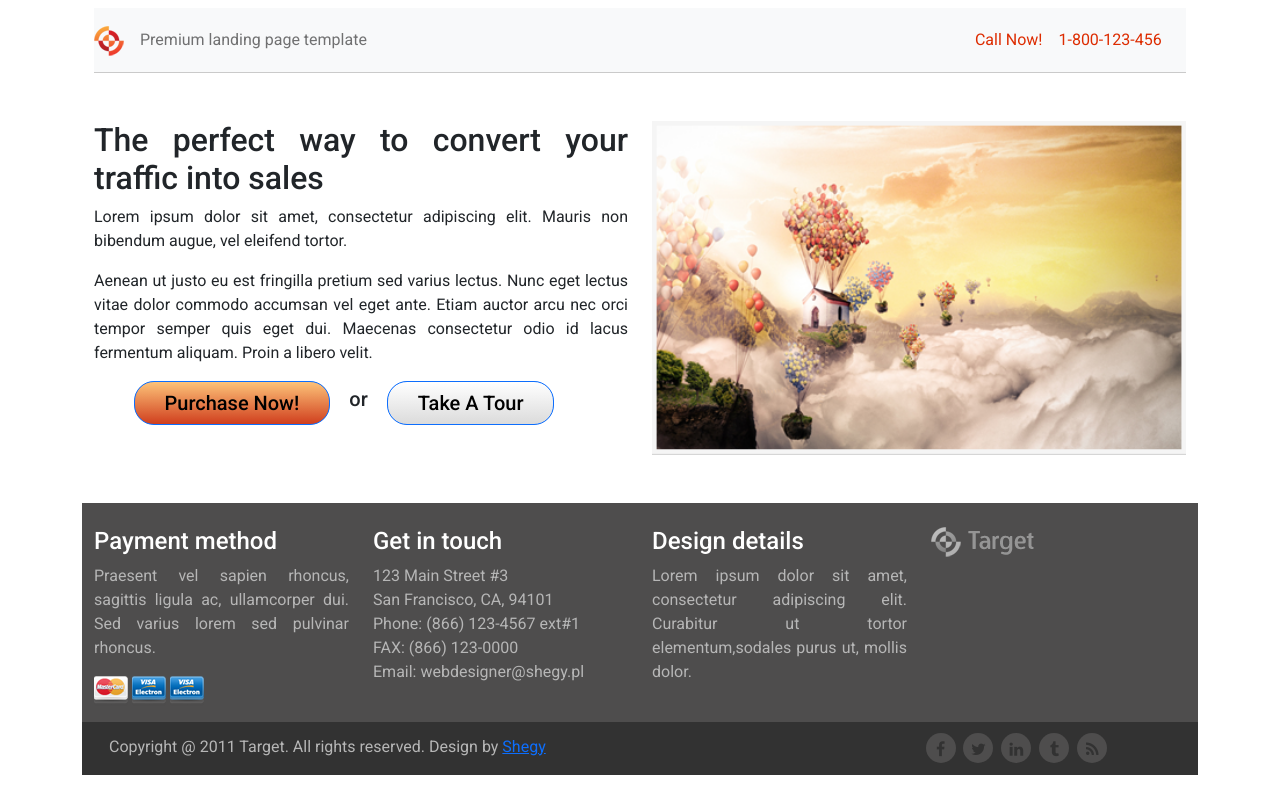
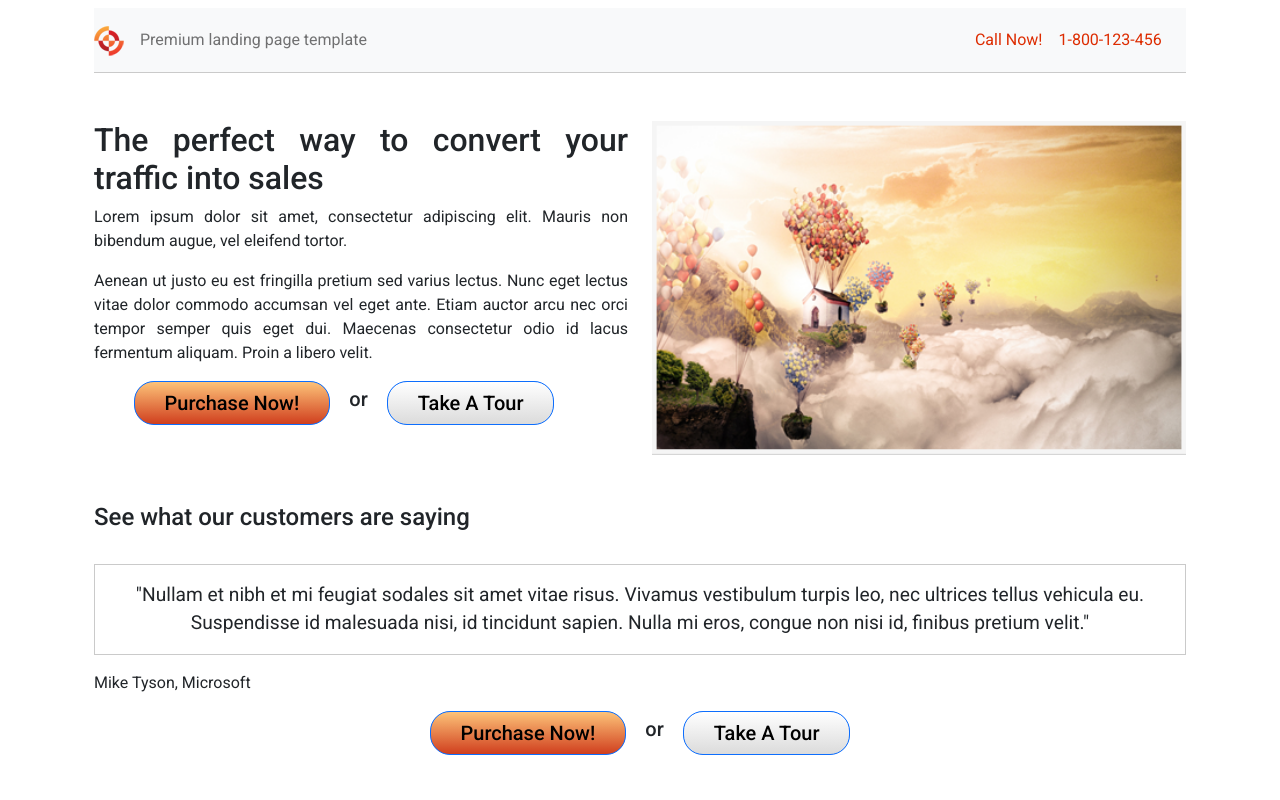
Before and after one commit to kimnamlhn/Target-Landing-Page, a plain HTML site: page index.html in a window 1280 px wide. Shown: the top 800 px of the page. Drawn offline with nearby package versions, Linux system fonts and the light colour scheme.

Commit message:
feedback section

```diff
--- a/index.html
+++ b/index.html
@@ -70,6 +70,29 @@
 
         <!-- End info -->
 
+        <!-- Feed back -->
+        <section id="feedback" class="mt-5">
+            <div class="container">
+                <h4>See what our customers are saying</h4>
+                <blockquote class="font-italic mt-4">
+                    "Nullam et nibh et mi feugiat sodales sit amet vitae risus. Vivamus vestibulum turpis leo, nec
+                    ultrices
+                    tellus vehicula eu. Suspendisse id malesuada nisi, id tincidunt sapien. Nulla mi eros, congue non
+                    nisi
+                    id, finibus pretium velit."
+                </blockquote>
+                <p>Mike Tyson, <span class="font-weight-light font-italic">Microsoft</span></p>
+                <div class="group-button">
+                    <button type="button" class="btn btn-primary btn-navigate btn-purchase">Purchase
+                        Now!</button>
+                    <span class="h5">or</span>
+                    <button type="button" class="btn btn-primary btn-navigate btn-take-a-tour">Take A
+                        Tour</button>
+                </div>
+            </div>
+        </section>
+        <!-- End feedback -->
+
         <!-- Footer -->
         <section id="footer" class="mt-5">
             <div class="container">
--- a/styles.css
+++ b/styles.css
@@ -84,7 +84,6 @@ a {
 
 
 /* Footer */
-/* Footer */
 .m-0 {
     margin: 0px;
 }
@@ -135,3 +134,14 @@ a {
     margin-right: auto;
 }
 /* End footer */
+
+
+/* Feedback */
+blockquote {
+    text-align: center;
+    border: 1px solid #cacaca;
+    padding: 1rem;
+    font-size: 1.2rem;
+}
+
+/* End feed back */
```
